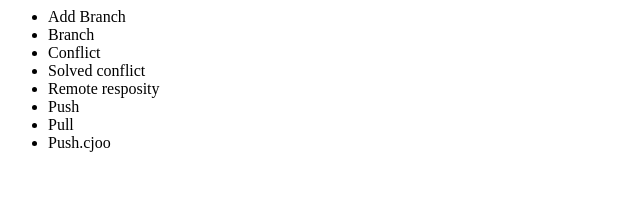
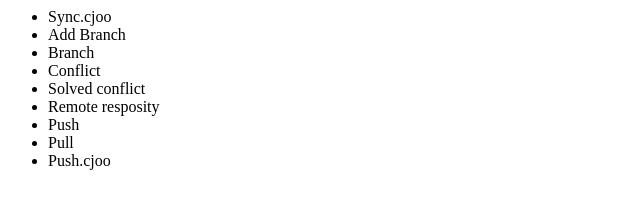
Before and after one commit to joobabo1/opentutorials_git_cj, a plain HTML site: page index.html in a window 1280 px wide. Shown: the whole page, without its empty margins (0-640 px from the left). Drawn offline with Linux system fonts and the light colour scheme.

Commit message:
Add sync.cjoo

```diff
--- a/index.html
+++ b/index.html
@@ -8,6 +8,7 @@
 
 	<body>
 		<ul>
+			<li>Sync.cjoo</li>
 			<li>Add Branch</li>
 			<li>Branch</li>
 			<li>Conflict</li>
```
